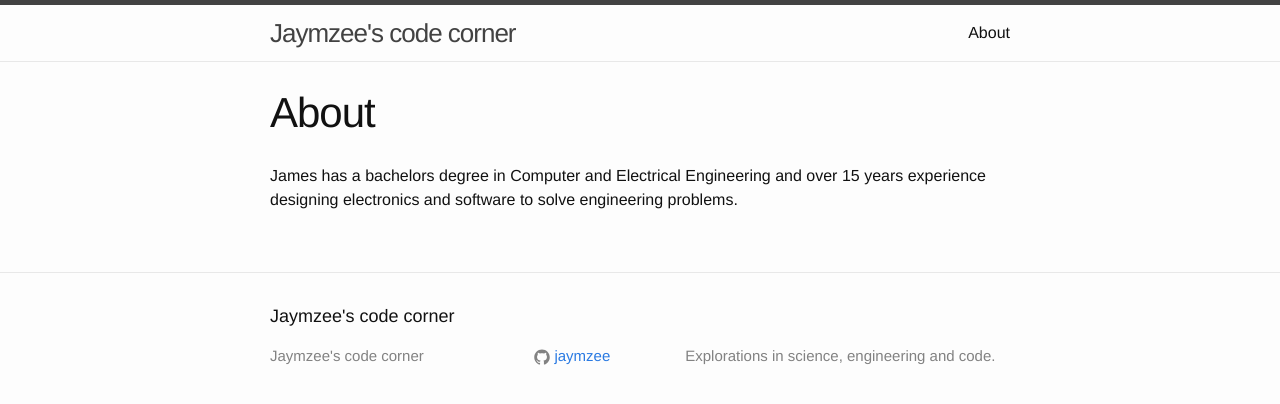
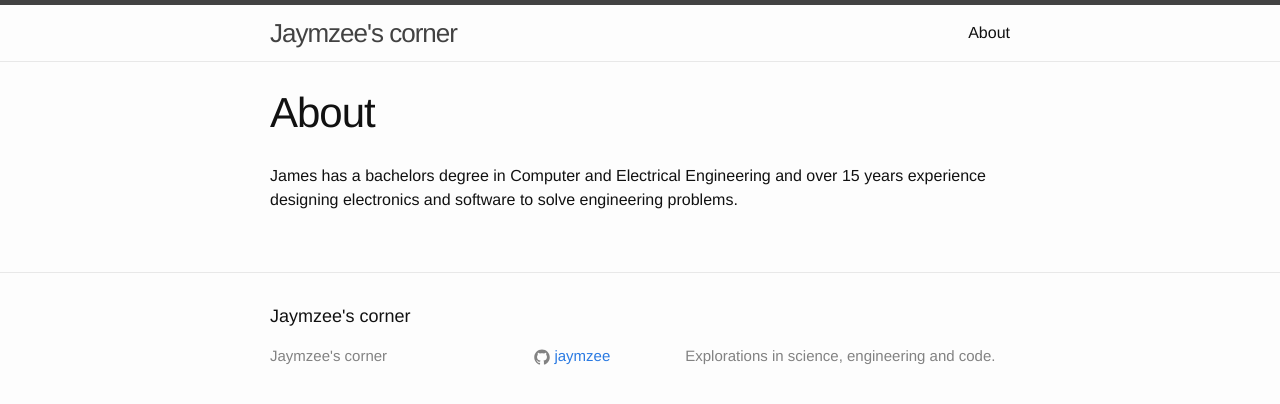
Before and after one commit to jaymzee/jaymzee.github.io, a Jekyll site: the page built from about.md, in a window 1280 px wide. Shown: the top 404 px of the page. Built offline with Jekyll 4.4.1, drawn with Linux system fonts in a browser that asks for light colours.

```diff
--- a/_config.yml
+++ b/_config.yml
@@ -1,6 +1,6 @@
 # Site settings
 highlighter: pygments
-title: Jaymzee's code corner
+title: Jaymzee's corner
 description: > # this means to ignore newlines until "baseurl:"
   Explorations in science, engineering and code.
 baseurl: "" # the subpath of your site, e.g. /blog/
```
